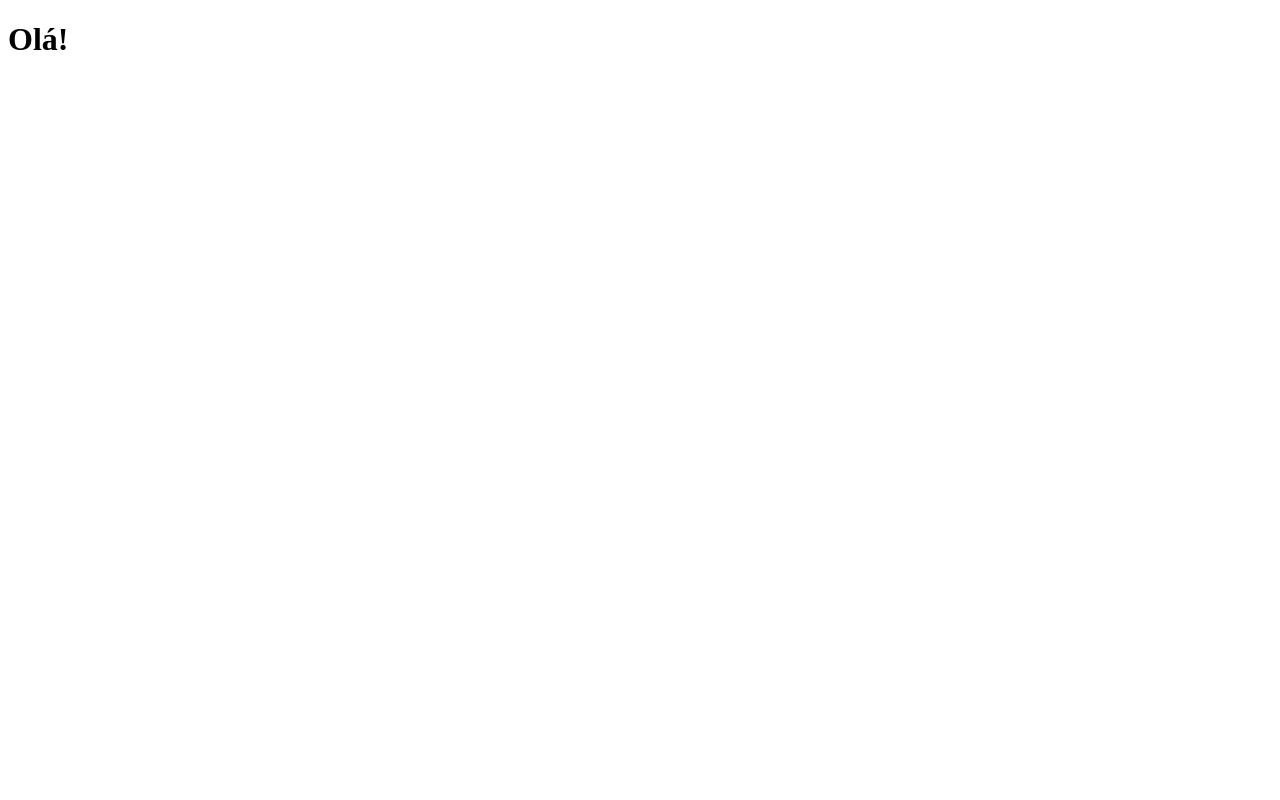
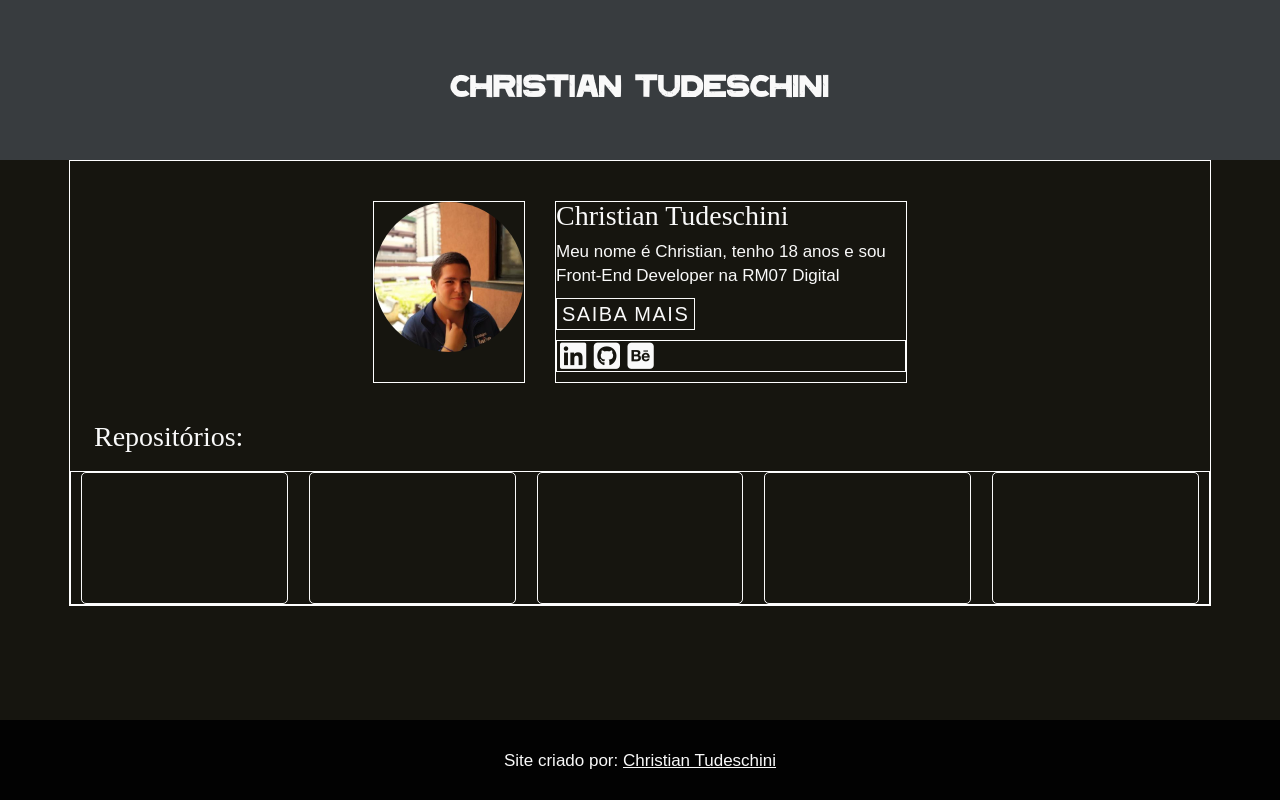
Before and after one commit to ChristianTedeschini/christiantedeschini.github.io, a plain HTML site: page index.html in a window 1280 px wide. Drawn offline with Linux system fonts and the light colour scheme; a web font is replaced by a local one.

Commit message:
Algumas alterações

```diff
--- a/index.html
+++ b/index.html
@@ -4,8 +4,113 @@
     <meta charset="UTF-8">
     <meta name="viewport" content="width=device-width, initial-scale=1.0">
     <title>Christian Tudeschini</title>
+    <link rel="stylesheet" href="style.css">
 </head>
 <body>
-    <h1>Olá!</h1>
+    <header>
+        <h1>CHRISTIAN TUDESCHINI</h1>
+    </header>
+
+    <main>
+        <div class="container">
+            <section class="sobre">
+                <div class="sobre__img">
+                    <img src="./assets/images/eu.jpg" alt="Eu" width="150px">
+                </div>
+                <div class="sobre__text">
+                    <h2 class="title">Christian Tudeschini</h2>
+                    <p>Meu nome é Christian, tenho 18 anos e sou Front-End Developer na RM07 Digital </p>
+                    <a class="sobre__btn" href="https://github.com/ChristianTudeschini">Saiba Mais</a>
+
+                    <div class="text__links">
+                        <a href="https://www.linkedin.com/in/christiantudeschini/"><i class="fab fa-linkedin"></i></a>
+                        <a href="https://github.com/ChristianTudeschini"><i class="fab fa-github-square"></i></a>
+                        <a href="https://www.behance.net/christitpere"><i class="fab fa-behance-square"></i></a>
+                    </div>
+                </div>
+            </section>
+
+            <section class="repositorios">
+                <h2 class="title">Repositórios:</h2>
+
+                <div class="flex-container">
+
+                    <article class="repositorio">
+                        <a href="">
+                            <h3></h3>
+                            <p></p>
+                        </a>
+                    </article>
+
+                    <article class="repositorio">
+                        <a href="">
+                            <h3></h3>
+                            <p></p>
+                        </a>
+                    </article>
+
+                    <article class="repositorio">
+                        <a href="">
+                            <h3></h3>
+                            <p></p>
+                        </a>
+                    </article>
+
+                    <article class="repositorio">
+                        <a href="">
+                            <h3></h3>
+                            <p></p>
+                        </a>
+                    </article>
+
+                    <article class="repositorio">
+                        <a href="">
+                            <h3></h3>
+                            <p></p>
+                        </a>
+                    </article>
+
+                </div>
+            </section>
+        </div>
+    </main>
+
+    <footer>
+        <p>Site criado por: <a href="https://github.com/ChristianTudeschini">Christian Tudeschini</a></p>
+    </footer>
+
+    <script>
+        var username = 'christiantudeschini'
+
+        var promise = () => {
+            return new Promise(function(resolve, reject) {
+                var xhr = new XMLHttpRequest();
+                xhr.open('GET','https://api.github.com/users/'+username+'/repos');
+                xhr.send(null);
+
+                xhr.onreadystatechange = () => {
+                    if (xhr.readyState === 4) {
+                        if (xhr.status === 200)
+                            resolve(JSON.parse(xhr.responseText));
+                        else
+                            reject();
+                    }
+                }
+            });
+
+        }
+
+        promise()
+            .then((res) => {
+                alert(res);
+            })
+            .catch((error) => {
+                alert(error);
+            });
+
+        }
+    </script>
+
+    <script src="https://kit.fontawesome.com/23e3bc7460.js" crossorigin="anonymous"></script>
 </body>
 </html>
--- /dev/null
+++ b/style.css
@@ -0,0 +1,205 @@
+/* http://meyerweb.com/eric/tools/css/reset/
+   v2.0 | 20110126
+   License: none (public domain)
+*/
+html, body, div, span, applet, object, iframe,
+h1, h2, h3, h4, h5, h6, p, blockquote, pre,
+a, abbr, acronym, address, big, cite, code,
+del, dfn, em, img, ins, kbd, q, s, samp,
+small, strike, strong, sub, sup, tt, var,
+b, u, i, center,
+dl, dt, dd, ol, ul, li,
+fieldset, form, label, legend,
+table, caption, tbody, tfoot, thead, tr, th, td,
+article, aside, canvas, details, embed,
+figure, figcaption, footer, header, hgroup,
+menu, nav, output, ruby, section, summary,
+time, mark, audio, video {
+  margin: 0;
+  padding: 0;
+  border: 0;
+  font-size: 100%;
+  font: inherit;
+  vertical-align: baseline;
+}
+
+/* HTML5 display-role reset for older browsers */
+article, aside, details, figcaption, figure,
+footer, header, hgroup, menu, nav, section {
+  display: block;
+}
+
+body {
+  line-height: 1;
+}
+
+ol, ul {
+  list-style: none;
+}
+
+blockquote, q {
+  quotes: none;
+}
+
+blockquote:before, blockquote:after,
+q:before, q:after {
+  content: '';
+  content: none;
+}
+
+table {
+  border-collapse: collapse;
+  border-spacing: 0;
+}
+
+
+
+
+
+
+@font-face {
+    font-family: 'BD Plakatt';
+    src: url('./assets/fonts/bdplakatt.ttf');
+}
+
+@font-face {
+    font-family: 'Dosis-Light';
+    src: url('./assets//fonts//Dosis-Light.ttf');
+}
+
+@font-face {
+    font-family: 'Dosis-Medium';
+    src: url('./assets//fonts//Dosis-Medium.ttf');
+}
+
+@font-face {
+    font-family: 'Dosis-Regular';
+    src: url('./assets//fonts//Dosis-Regular.ttf');
+}
+
+body {
+    font-family: 'Dosis-Light', Arial, sans-serif;
+    background: #16150F;
+}
+
+.title {
+    color: #f9f9f9;
+    font-family: 'Dosis-Regular';
+    font-size: 28px;
+}
+
+header {
+    align-items: center;
+    background: #383C3F;
+    color: #f9f9f9;
+    display: flex;
+    height: 20vh;
+    justify-content: center;
+}
+
+header h1 {
+    font-family: 'BD Plakatt', Impact, Arial, sans-serif;
+    font-size: 54px;
+    text-align: center;
+}
+
+main {
+    background: #16150F;
+    color: #f9f9f9;
+    height: 70vh;
+}
+
+main .container {
+    max-width: 1140px;
+    margin: 0 auto;
+}
+
+.sobre {
+    display: flex;
+    justify-content: center;
+    margin: 40px auto;
+}
+
+.sobre .sobre__img img {
+    border-radius: 50%;
+}
+
+.sobre .sobre__text {
+    margin-left: 30px;
+    width: 350px;
+}
+
+.sobre .sobre__text p {
+    font-family: 'Dosis-Light', Arial, Helvetica, sans-serif;
+    font-size: 17px;
+    line-height: 1.4;
+    margin: 10px 0px;
+}
+
+.sobre__btn {
+    border: 1px solid #f9f9f9;
+    color: #f9f9f9;
+    display: inline-block;
+    font-size: 20px;
+    letter-spacing: 1.5px;
+    padding: 5px;
+    text-decoration: none;
+    text-transform: uppercase;
+    transition: all .2s;
+}
+
+.sobre__btn:hover {
+    background: #f9f9f9;
+    color: #000000;
+}
+
+.sobre .text__links {
+    margin: 10px 0px;
+}
+
+.sobre .text__links i {
+    color: #f9f9f9;
+    font-size: 30px;
+    margin-left: 3px;
+}
+
+
+.repositorios h2 {
+    display: block;
+    margin: 20px 24px;
+}
+
+.repositorios .flex-container {
+    display: flex;
+    justify-content: space-around;
+}
+
+.repositorios .repositorio {
+    border: 1px solid #f9f9f9;
+    border-radius: 5px;
+    height: 130px;
+    width: 18%;
+}
+
+footer {
+    align-items: center;
+    background: #020202;
+    display: flex;
+    justify-content: center;
+    height: 10vh;
+}
+
+footer p {
+    color: #f9f9f9;
+    font-size: 17px;
+    text-align: center;
+}
+
+footer p a {
+    color: #f9f9f9;
+    text-decoration: underline;
+}
+
+div {
+    border: 1px solid white;
+}
```
Also changed, not shown: assets/fonts/Dosis-Light.ttf (added), assets/fonts/Dosis-Medium.ttf (added), assets/fonts/Dosis-Regular.ttf (added), assets/fonts/bdplakatt.ttf (added), assets/images/eu.jpg (added), index.css (deleted).
